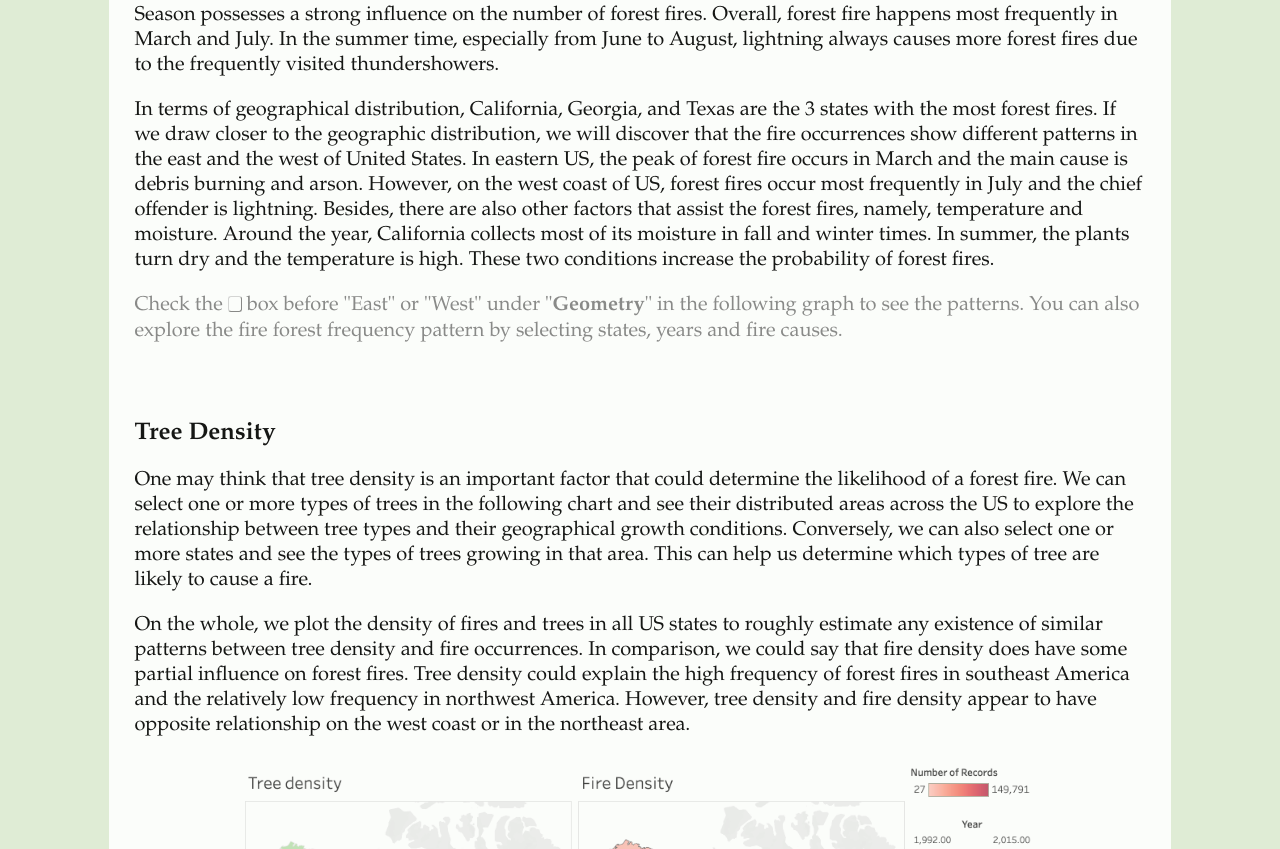
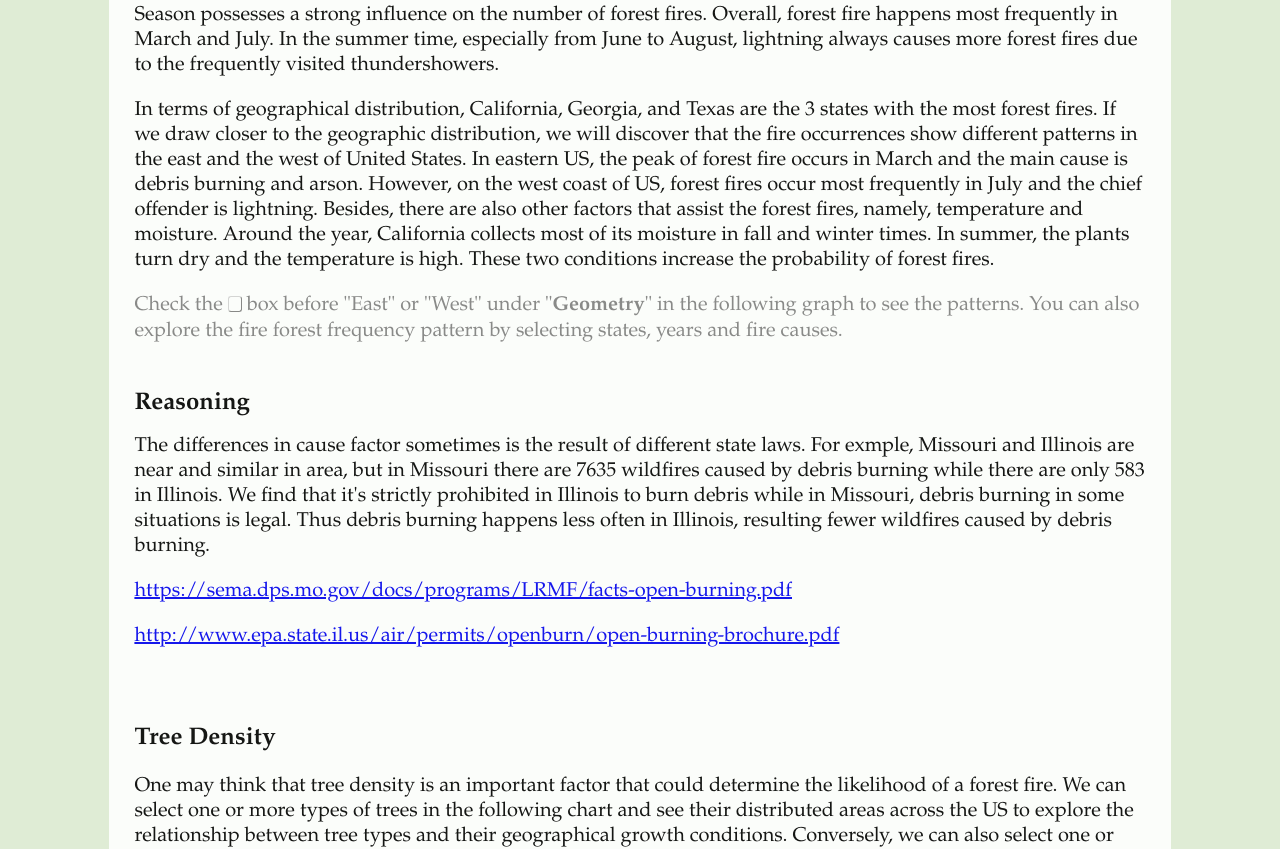
Before and after one commit to iamwrm/si649_story_telling_website, a plain HTML site: page index.html in a window 1280 px wide. Shown: the part 337-1186 px from the top of the page. Drawn offline with Linux system fonts and the light colour scheme.

Commit message:
add reasoning

```diff
--- a/index.html
+++ b/index.html
@@ -63,6 +63,7 @@
                 </object>
             </div>
             <script type='text/javascript'>
+
                 var divElement = document.getElementById('viz1576023156992');
                 var vizElement = divElement.getElementsByTagName('object')[0];
                 if ( divElement.offsetWidth > 800 ) { vizElement.style.width='1024px';vizElement.style.height='795px';}
@@ -72,6 +73,23 @@
                 scriptElement.src = 'https://public.tableau.com/javascripts/api/viz_v1.js';
                 vizElement.parentNode.insertBefore(scriptElement, vizElement);
             </script>
+
+            <h2>Reasoning</h2>
+<div style=" text-align: left;">
+    <p>
+        The differences in cause factor sometimes is the result of different state laws. For exmple, Missouri and Illinois are near and similar in area, but in Missouri there are 7635 wildfires caused by debris burning while there are only 583 in Illinois. We find that it's strictly prohibited in Illinois to burn debris while in Missouri, debris burning in some situations is legal. Thus debris burning happens less often in Illinois, resulting fewer wildfires caused by debris burning.
+
+    </p>
+    <p>
+        <a href="https://sema.dps.mo.gov/docs/programs/LRMF/facts-open-burning.pdf">https://sema.dps.mo.gov/docs/programs/LRMF/facts-open-burning.pdf</a>
+    </p>
+
+    <p>
+        <a href="http://www.epa.state.il.us/air/permits/openburn/open-burning-brochure.pdf">http://www.epa.state.il.us/air/permits/openburn/open-burning-brochure.pdf</a>
+
+    </p>
+
+</div>
 
 
             <h3>Tree Density</h3>
```
